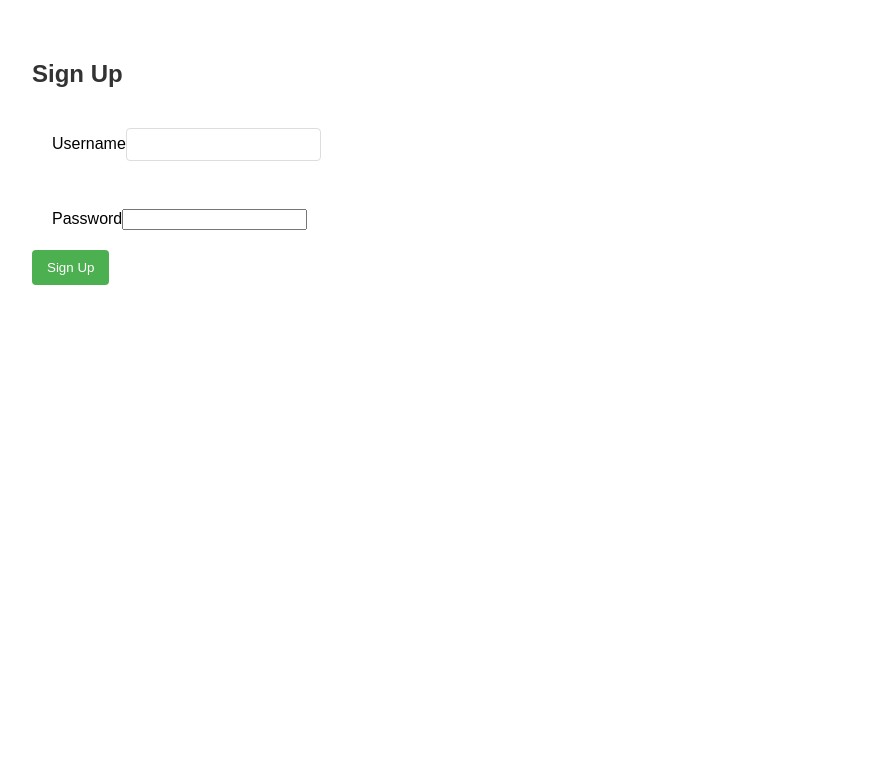
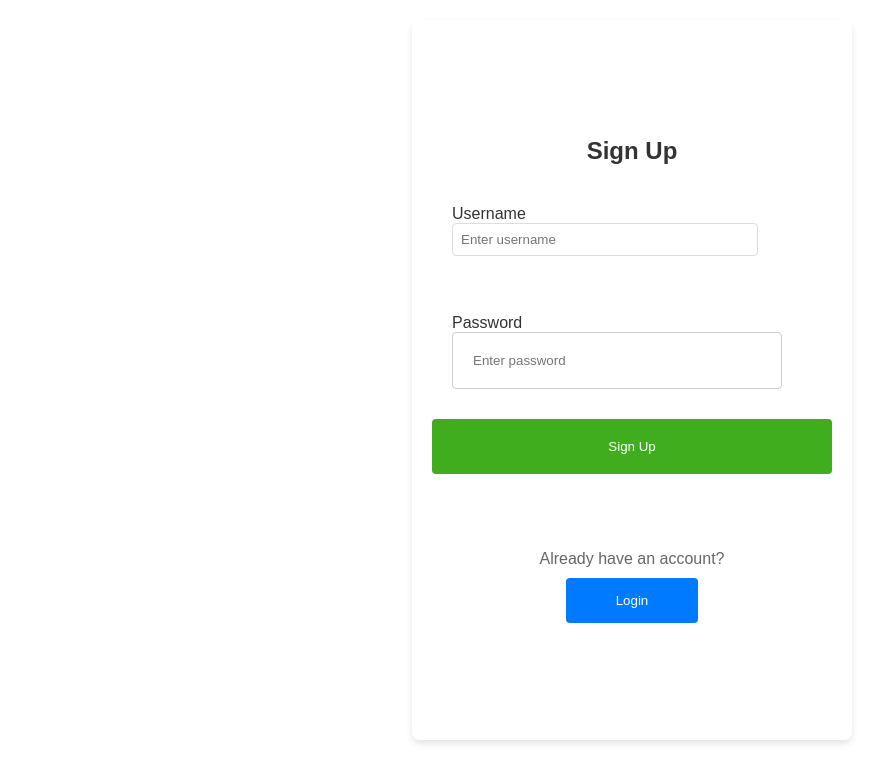
Before and after one commit to sahilBhamani/NVMT-2, a React (Create React App) app in the folder frontend/: page /signup in a window 1280 px wide. Shown: the top 782 px of the page, without its empty margins (8-890 px from the left). Built offline with nearby package versions, Linux system fonts and the light colour scheme.

Commit message:
Added error messages to the login page. Added links between the login and signup pages. Added css to login and signup pages. Signup page is still incomplete

```diff
--- a/frontend/src/components/HomePage.css
+++ b/frontend/src/components/HomePage.css
@@ -4,7 +4,7 @@
   align-items: center;
   justify-content: center;
   height: 100vh; /* Set height to 100% of viewport height */
-  background-image: url('/Users/sahilbhamani/Downloads/NVMT 2/frontend/src/assets/homepage-7-1920x860.jpg'); /* Adjusted background image URL */
+  background-image: url('C:\Users\yafie\Downloads\NVMT-2\frontend\src\assets\homepage-7-1920x860.jpg'); /* Adjusted background image URL */
   background-size: cover; /* Cover the entire container */
   background-position: center; /* Center the background image */
 }
--- a/frontend/src/components/LoginPage.css
+++ b/frontend/src/components/LoginPage.css
@@ -4,7 +4,7 @@
     flex-direction: column;
     align-items: center;
     justify-content: center;
-    height: 100vh;
+    height: 85vh;
     background: rgba(255, 255, 255, 0.8);
     box-shadow: 0 4px 6px rgba(0, 0, 0, 0.1);
     padding: 20px;
@@ -24,15 +24,23 @@
     width: 100%;
   }
 
-  .loginInput {
-    padding: 10px;
-    margin-bottom: 15px;
+  .loginPasswordInput {
+    padding: 15px;
+    margin-bottom: 20px;
     border: 1px solid #ccc;
     border-radius: 4px;
   }
 
+  .loginUsernameInput {
+    padding: 15px;
+    margin-bottom: 20px;
+    border: 1px solid #ccc;
+    border-radius: 4px;
+  }
+
+
   .loginButton {
-    padding: 10px 20px;
+    padding: 20px 10px;
     background-color: #007bff;
     color: white;
     border: none;
@@ -43,9 +51,39 @@
 
   .loginButton:hover {
     background-color: #0056b3;
+    transform: scale(1.02);
+    box-shadow: 0 5px 15px rgba(0,0,0,0.2);
   }
 
   .loginLogo {
     width: 200px;
     margin-bottom: 50px;
   }
+
+  .signButton {
+    display: flex;
+    justify-content: center;
+    align-items: center;
+    margin-top: 20px;
+    text-align: center;
+    padding: 15px 50px;
+    transition: background-color 0.3s ease;
+  }
+
+  .signButton:hover {
+    transform: scale(1.02);
+    box-shadow: 0 5px 15px rgba(0,0,0,0.2);
+  }
+
+  .loginUsernameInput.error {
+    border-color: red;
+  }
+
+  .loginPasswordInput.error {
+    border-color: red;
+  }
+
+  .errorMessage {
+    color: red;
+    font-size: medium;
+  }
--- a/frontend/src/components/LoginPage.js
+++ b/frontend/src/components/LoginPage.js
@@ -7,10 +7,26 @@ import logo from '../assets/logo.jpg';
 const LoginPage = () => {
     const [username, setUsername] = useState('');
     const [password, setPassword] = useState('');
+    const [usernameError, setUsernameError] = useState('');
+    const [passwordError, setPasswordError] = useState('');
     const navigate = useNavigate();
 
     const handleSubmit = async (e) => {
         e.preventDefault();
+        if (!username && !password) {
+            setUsernameError('Please enter username');
+            setPasswordError('Please enter password');
+            return;
+        } else if (!username) {
+            setUsernameError('Please enter username');
+            setPasswordError('');
+            return;
+        } else if (!password) {
+            setUsernameError('');
+            setPasswordError('Please enter password');
+            return;
+        }
+
         try {
             // Attempt to log in
             const response = await axios.post('http://localhost:3000/login', {
@@ -18,17 +34,12 @@ const LoginPage = () => {
                 password
             });
 
-
             console.log(response.data);
-
-
-
 
             navigate('/dashboard');
         } catch (error) {
             console.error(error);
-
-
+            // Handle login error
         }
     };
 
@@ -38,21 +49,28 @@ const LoginPage = () => {
             <h2 className="loginTitle">Login</h2>
             <form onSubmit={handleSubmit} className="loginForm">
                 <input
-                    className="loginInput"
-                    type="text"
+                    className={`loginUsernameInput ${usernameError && 'error'}`}
+                    type="Username"
                     placeholder="Username"
                     value={username}
                     onChange={(e) => setUsername(e.target.value)}
                 />
+                {usernameError && <div className="errorMessage">{usernameError}</div>}
                 <input
-                    className="loginInput"
+                    className={`loginPasswordInput ${passwordError && 'error'}`}
                     type="password"
                     placeholder="Password"
                     value={password}
                     onChange={(e) => setPassword(e.target.value)}
                 />
+                {passwordError && <div className="errorMessage">{passwordError}</div>}
                 <button type="submit" className="loginButton">Login</button>
             </form>
+
+            <div className="signupText">
+                <p>Don't have an account?</p>
+                <button onClick={() => navigate('/signup')} className="signButton">Sign up</button>
+            </div>
         </div>
     );
 };
--- a/frontend/src/components/SignupPage.css
+++ b/frontend/src/components/SignupPage.css
@@ -3,7 +3,7 @@
   flex-direction: column;
   align-items: center;
   justify-content: center;
-    height: 100vh;
+  height: 85vh;
   background: rgba(255, 255, 255, 0.8);
   box-shadow: 0 4px 6px rgba(0, 0, 0, 0.1);
   padding: 20px;
@@ -23,16 +23,25 @@
   width: 100%;
 }
 
-  .signupInput {
-    padding: 10px;
-    margin-bottom: 15px;
+.inputWrapper {
+  margin-bottom: 10px;
+}
+
+.inputWrapper label {
+  margin-bottom: 5px;
+  color: #333;
+}
+
+.inputWrapper input {
+  padding: 20px;
+  width: 80%;
   border: 1px solid #ccc;
   border-radius: 4px;
 }
 
-  .signupButton {
-    padding: 10px 20px;
-    background-color: #007bff;
+.signUpButton {
+  padding: 20px;
+  background-color: #3fad1d;
   color: white;
   border: none;
   border-radius: 4px;
@@ -40,8 +49,10 @@
   transition: background-color 0.3s ease;
 }
 
-  .signupButton:hover {
-    background-color: #0056b3;
+.signUpButton:hover {
+  background-color: #2f8c15; /* Darker shade of green */
+  transform: scale(1.02);
+  box-shadow: 0 5px 15px rgba(0, 0, 0, 0.2);
 }
 
 .error {
@@ -54,8 +65,27 @@
   margin-bottom: 10px;
 }
 
-  /* If you have a logo to include on the signup page similar to the login page */
-  .signupLogo {
-    width: 200px;
-    margin-bottom: 50px;
+.loginLink {
+  margin-top: 20px;
+  text-align: center;
 }
+
+.loginLink p {
+  margin-bottom: 10px;
+}
+
+.loginLinkButton {
+  padding: 15px 50px;
+  background-color: #007bff;
+  color: white;
+  border: none;
+  border-radius: 4px;
+  cursor: pointer;
+  transition: background-color 0.3s ease;
+}
+
+.loginLinkButton:hover {
+  background-color: #0056b3;
+  transform: scale(1.02);
+  box-shadow: 0;
+}
--- a/frontend/src/components/SignupPage.js
+++ b/frontend/src/components/SignupPage.js
@@ -2,7 +2,6 @@ import React, { useState } from 'react';
 import axios from 'axios';
 import { useNavigate } from 'react-router-dom';
 import './SignupPage.css';
-
 
 const SignupPage = () => {
     const [username, setUsername] = useState('');
@@ -30,44 +29,50 @@ const SignupPage = () => {
             if (error.response && error.response.data.errors) {
                 setErrors(error.response.data.errors);
             } else {
-
                 setErrors([{ msg: "An unexpected error occurred." }]);
             }
         }
     };
 
     return (
-        <div>
-            <h2>Sign Up</h2>
+        <div className ="signupContainer">
+            <h2 className ="signupTitle">Sign Up</h2>
             {successMessage && <div className="successMessage">{successMessage}</div>}
             {errors.map((error, index) => (
                 <div key={index} className="errorMessage">
                     {error.msg}
                 </div>
             ))}
-            <form onSubmit={handleSubmit}>
-                <div>
+            <form onSubmit={handleSubmit} className="signupForm">
+                <div className="inputWrapper">
                     <label htmlFor="username">Username</label>
                     <input
                         type="text"
                         id="username"
+                        placeholder="Enter username"
                         value={username}
                         onChange={(e) => setUsername(e.target.value)}
                         required
                     />
                 </div>
-                <div>
+                <div className="inputWrapper">
                     <label htmlFor="password">Password</label>
                     <input
                         type="password"
                         id="password"
+                        placeholder="Enter password"
                         value={password}
                         onChange={(e) => setPassword(e.target.value)}
                         required
                     />
                 </div>
-                <button type="submit">Sign Up</button>
+                <button type="submit" className="signUpButton">Sign Up</button>
             </form>
+
+            <div className="loginLink">
+                <p>Already have an account?</p>
+                <button onClick={() => navigate('/login')} className="loginLinkButton">Login</button>
+            </div>
         </div>
     );
 };
```
Also changed, not shown: 1 other file (tests, documents, lock files or other folders). Lines whose indentation alone changed are shown as unchanged.
